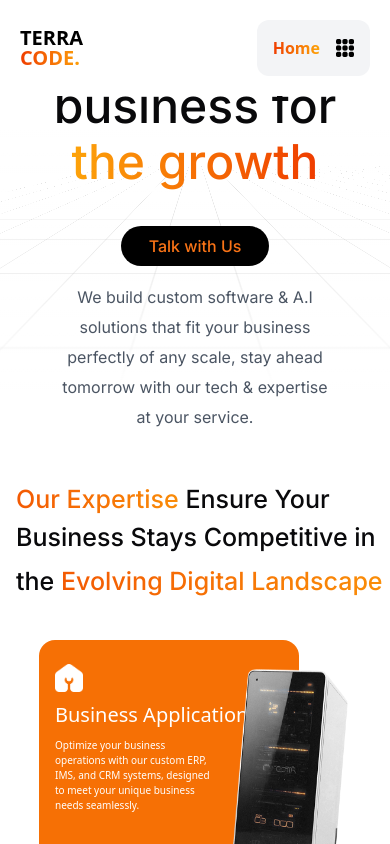
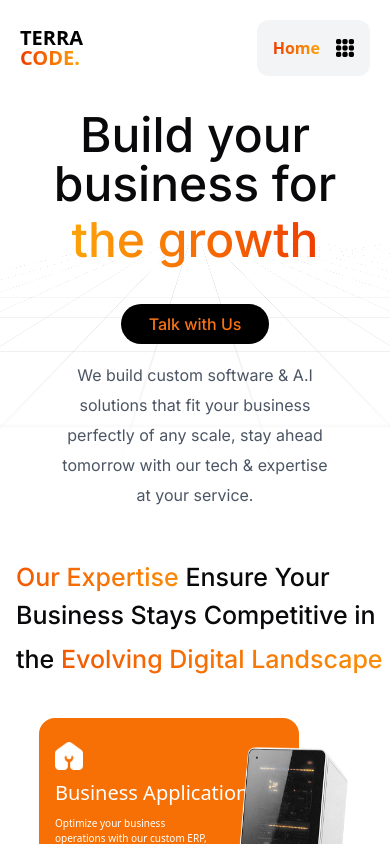
Before and after one commit to Terracode-Dev/Main-Site, a React (Vite) app: page / in a window 390 px wide. Shown: the top 844 px of the page. Built offline with nearby package versions, Linux system fonts and the light colour scheme.

Commit message:
navbar vissibility edited

```diff
--- a/src/components/home/Hero.tsx
+++ b/src/components/home/Hero.tsx
@@ -41,7 +41,7 @@ export default function Hero() {
   );
   const [isContactFormOpen, setIsContactFormOpen] = useState(false);
   return (
-    <div className="relative flex items-center justify-center p-8 sm:my-[6%] ">
+    <div className="relative flex items-center justify-center p-8 sm:my-[7%] mt-[20%] ">
       <motion.div
         ref={ref}
         initial={{ opacity: 0, y: 30 }}
--- a/src/components/navbar.tsx
+++ b/src/components/navbar.tsx
@@ -23,7 +23,7 @@ const Navbar: React.FC = () => {
       const currentScrollY = window.scrollY;
 
       // Only apply hide/show logic for desktop (md breakpoint and above)
-      if (window.innerWidth >= 768) {
+      if (window.innerWidth >= 300) {
         // Hide navbar when scrolling down
         if (currentScrollY > lastScrollY.current && currentScrollY > 100) {
           setIsVisible(false);
```
